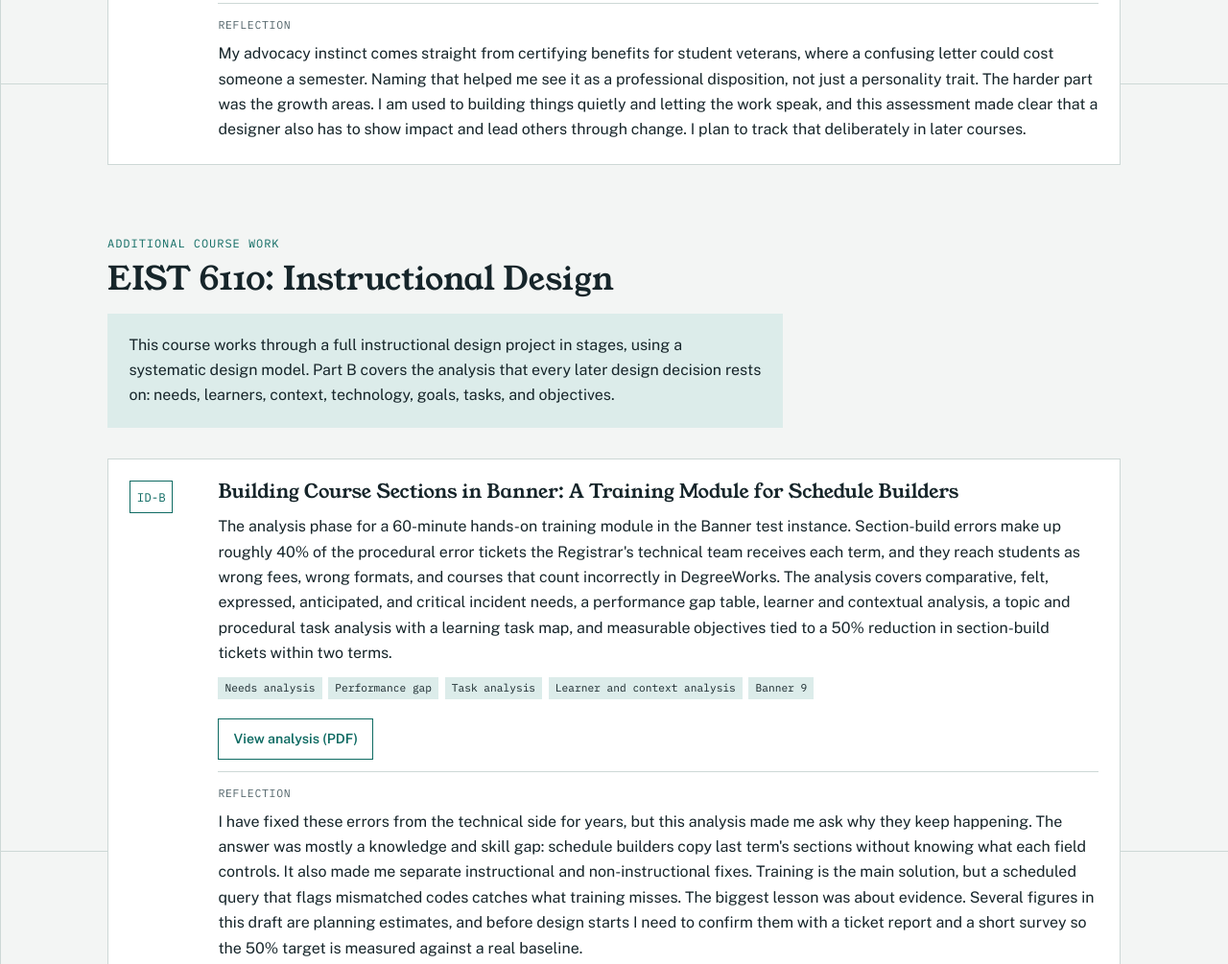
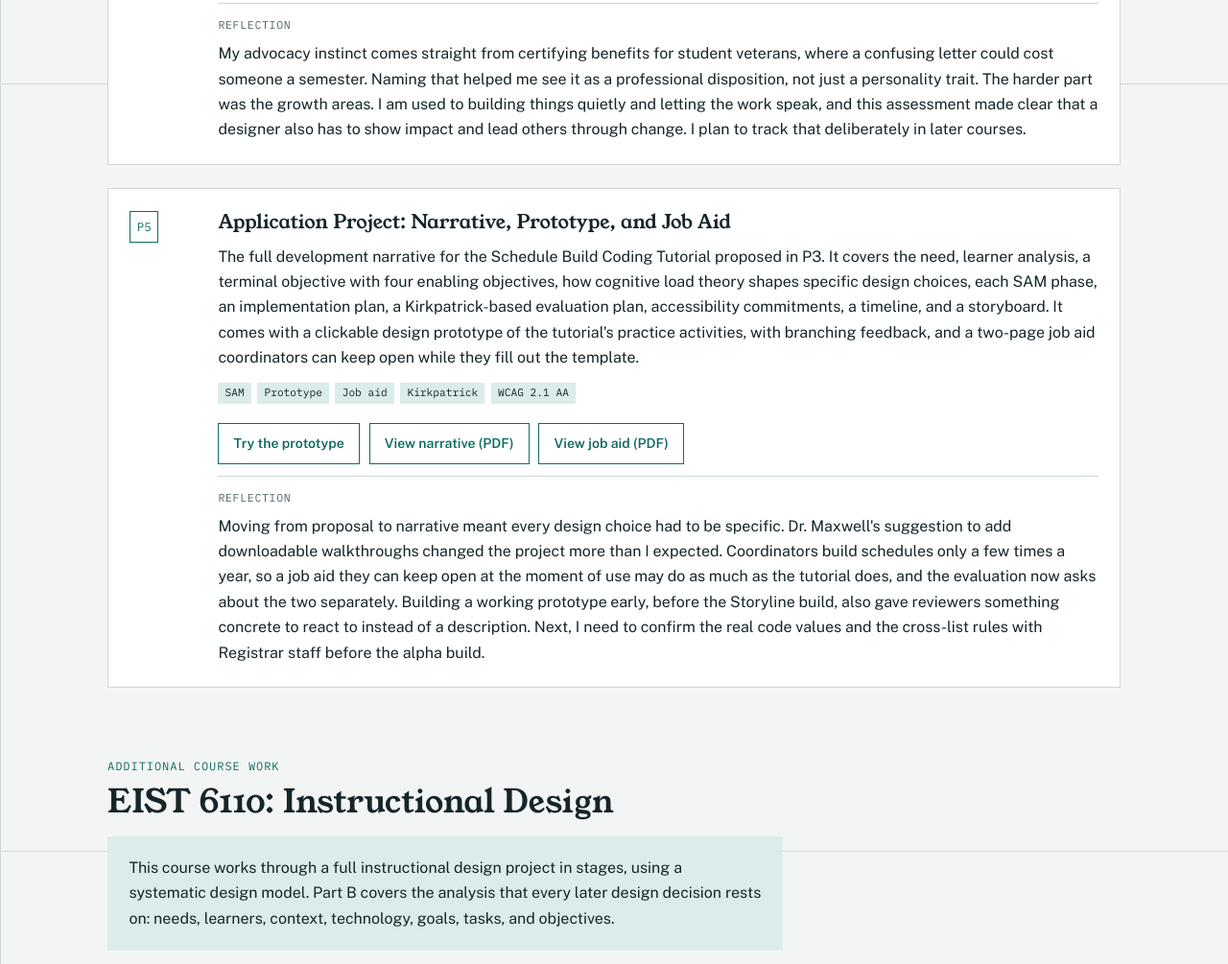
Before and after one commit to EricHedgepeth/EricHedgepeth.github.io, a plain HTML site: page index.html in a window 1280 px wide. Shown: the part 4713-5718 px from the top of the page at 96% size. Drawn offline with nearby package versions, Linux system fonts and the light colour scheme.

Commit message:
Add files via upload

```diff
--- a/index.html
+++ b/index.html
@@ -283,6 +283,24 @@ footer{max-width:68rem;margin:0 auto;padding-inline:1rem;padding-block:1.5rem 2.
       </div>
     </article>
 
+    <article class="proj">
+      <span class="code">P5</span>
+      <div class="body">
+        <h3>Application Project: Narrative, Prototype, and Job Aid</h3>
+        <p>The full development narrative for the Schedule Build Coding Tutorial proposed in P3. It covers the need, learner analysis, a terminal objective with four enabling objectives, how cognitive load theory shapes specific design choices, each SAM phase, an implementation plan, a Kirkpatrick-based evaluation plan, accessibility commitments, a timeline, and a storyboard. It comes with a clickable design prototype of the tutorial's practice activities, with branching feedback, and a two-page job aid coordinators can keep open while they fill out the template.</p>
+        <div class="tags"><span class="tag">SAM</span><span class="tag">Prototype</span><span class="tag">Job aid</span><span class="tag">Kirkpatrick</span><span class="tag">WCAG 2.1 AA</span></div>
+        <div class="links">
+          <a class="btn" href="Schedule_Build_Prototype_standalone.html" target="_blank" rel="noopener">Try the prototype</a>
+          <a class="btn" href="files/Hedgepeth_Application_Project_Narrative.pdf" target="_blank" rel="noopener">View narrative (PDF)</a>
+          <a class="btn" href="files/Hedgepeth_Schedule_Build_Job_Aid.pdf" target="_blank" rel="noopener">View job aid (PDF)</a>
+        </div>
+        <div class="refl">
+          <span class="h">Reflection</span>
+          <p>Moving from proposal to narrative meant every design choice had to be specific. Dr. Maxwell's suggestion to add downloadable walkthroughs changed the project more than I expected. Coordinators build schedules only a few times a year, so a job aid they can keep open at the moment of use may do as much as the tutorial does, and the evaluation now asks about the two separately. Building a working prototype early, before the Storyline build, also gave reviewers something concrete to react to instead of a description. Next, I need to confirm the real code values and the cross-list rules with Registrar staff before the alpha build.</p>
+        </div>
+      </div>
+    </article>
+
   </div>
 </section>
 
@@ -329,8 +347,8 @@ footer{max-width:68rem;margin:0 auto;padding-inline:1rem;padding-block:1.5rem 2.
       <ol>
         <li><div>Professional Foundations<span class="ev">Evidence: P1 Definition Paper, P2 Learning Theories, P4 Dispositions</span></div></li>
         <li><div>Planning and Analysis<span class="ev">Evidence: ID-B Analysis</span></div></li>
-        <li><div>Design and Development<span class="ev">Evidence: P3 Proposal, ID-B objectives and task map</span></div></li>
-        <li><div>Evaluation and Implementation<span class="ev">Early: ID-B transfer and evaluation plan</span></div></li>
+        <li><div>Design and Development<span class="ev">Evidence: P3 Proposal, P5 prototype and job aid, ID-B objectives and task map</span></div></li>
+        <li><div>Evaluation and Implementation<span class="ev">Early: P5 implementation and evaluation plan, ID-B transfer plan</span></div></li>
         <li><div>Management<span class="ev none">Evidence to come</span></div></li>
       </ol>
     </div>
@@ -348,7 +366,7 @@ footer{max-width:68rem;margin:0 auto;padding-inline:1rem;padding-block:1.5rem 2.
         <li><div>Work in partnership with clients and stakeholders<span class="ev">Early: P3 Savvy Start with Registrar staff</span></div></li>
         <li><div>Determine need or opportunity<span class="ev">Evidence: ID-B needs analysis</span></div></li>
         <li><div>Determine cause<span class="ev">Evidence: ID-B performance gap</span></div></li>
-        <li><div>Design solutions<span class="ev">Evidence: ID-B solution options, P3 Proposal</span></div></li>
+        <li><div>Design solutions<span class="ev">Evidence: ID-B solution options, P3 Proposal, P5 tutorial and job aid</span></div></li>
         <li><div>Ensure solution conformity and feasibility<span class="ev">Early: ID-B context and technology analysis</span></div></li>
         <li><div>Implement solutions<span class="ev none">Evidence to come</span></div></li>
         <li><div>Evaluate results and impact<span class="ev">Early: ID-B baseline comparison plan</span></div></li>
```
